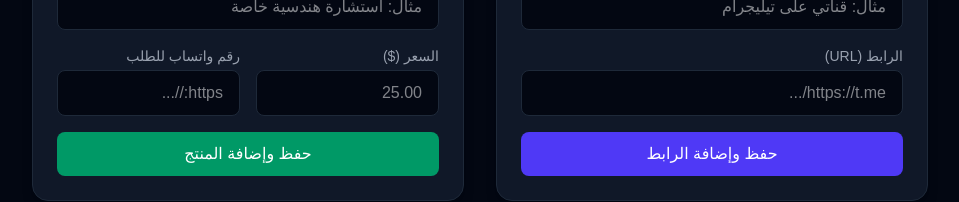
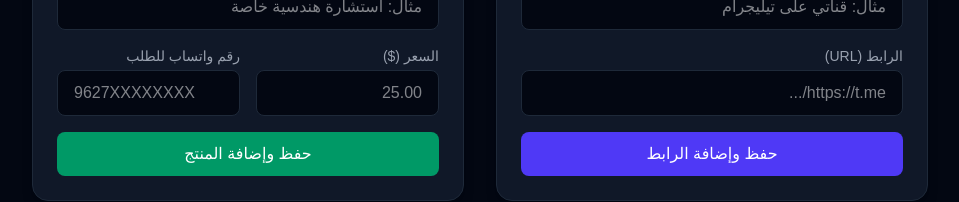
Before and after one commit to zainmuawiyah123-png/smart_link, a Next.js app: page /dashboard in a window 1280 px wide. Shown: the part 667-869 px from the top of the page, without its empty margins (160-1119 px from the left). Built offline with nearby package versions, Linux system fonts and the light colour scheme; no server answers; the database is empty.

Commit message:
Fix WhatsApp number field and product contact URL

```diff
--- a/app/dashboard/page.tsx
+++ b/app/dashboard/page.tsx
@@ -237,9 +237,9 @@ export default async function DashboardPage() {
                 <div>
                   <label className="block text-sm text-gray-400 mb-1">رقم واتساب للطلب</label>
                   <input
-                    type="url"
-                    name="url"
-                    placeholder="https://..."
+                    type="tel"
+                    name="whatsappNo"
+                    placeholder="9627XXXXXXXX"
                     required
                     className="w-full bg-gray-950 border border-gray-800 rounded-lg px-4 py-2.5 text-white focus:outline-none focus:border-emerald-500"
                   />
```
